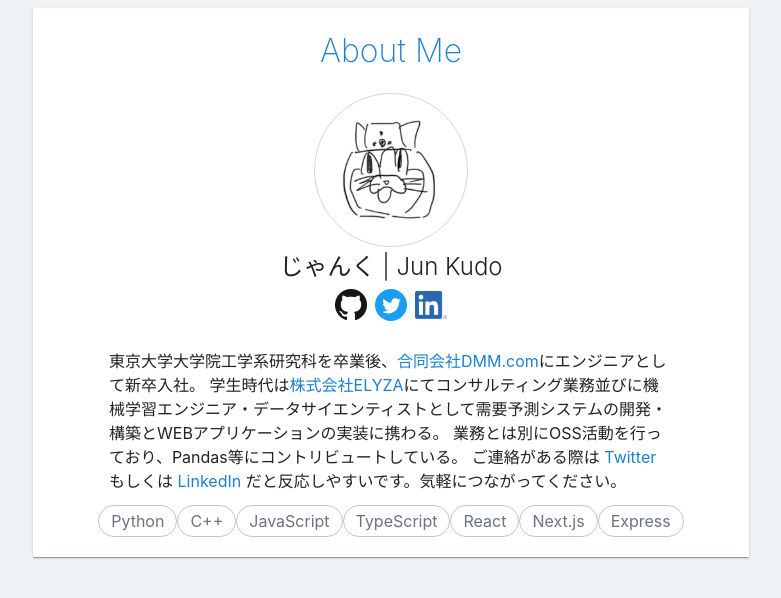
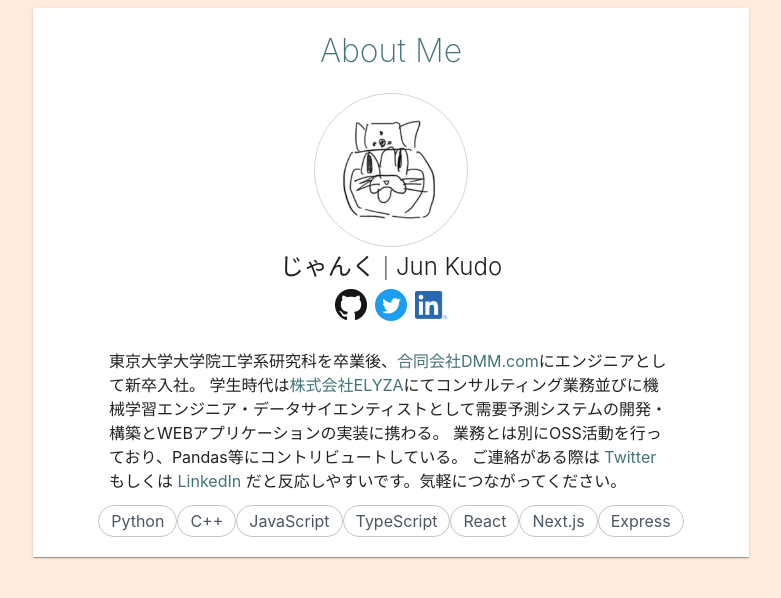
Before and after one commit to junjunjunk/junjunjunk.github.io, a Next.js app: page / in a window 1280 px wide. Shown: the top 598 px of the page, without its empty margins (249-1030 px from the left). Built offline with nearby package versions, Linux system fonts and the light colour scheme.

Commit message:
[CHANGE] base color palette

```diff
--- a/src/components/AboutMePaper.tsx
+++ b/src/components/AboutMePaper.tsx
@@ -22,8 +22,13 @@
           variant="h4"
           component="h4"
           className="font-light text-2xl mt-1"
+          display="inline"
         >
-          じゃんく | Jun Kudo
+          じゃんく{' '}
+          <Typography display="inline" className="text-xl text-gray-500">
+            |
+          </Typography>{' '}
+          Jun Kudo
         </Typography>
         <div className="inline mt-0.5 mb-6">
           <IconButton component={Link} href="https://github.com/junjunjunk" className="p-1">
@@ -60,7 +65,7 @@
                 key={data}
                 variant="outlined"
                 color="default"
-                className="text-base text-gray-500"
+                className="text-base text-gray-600"
               />
             );
           })}
--- a/src/styles/theme.ts
+++ b/src/styles/theme.ts
@@ -8,7 +8,7 @@
 export const styledComponentsTheme = {
   color: {
     text: '#212121',
-    background: '#EFF2F5',
+    background: '#ffecde',
     primary: '#1E81D0',
   },
 };
@@ -17,9 +17,16 @@
 // material-ui
 
 export const primaryPalatte: PaletteColorOptions = {
-  light: '#65AEFF',
-  main: '#1E81D0',
-  dark: '#00539F',
+  light: '#70a3a6',
+  main: '#427477',
+  dark: '#12484b',
+  contrastText: '#FFFFFF',
+};
+
+export const secondaryPalette: PaletteColorOptions = {
+  light: '#ff8f8a',
+  main: '#cb5f5d',
+  dark: '#963033',
   contrastText: '#FFFFFF',
 };
 
@@ -30,6 +37,7 @@
 export const muiTheme = createMuiTheme({
   palette: {
     primary: primaryPalatte,
+    secondary: secondaryPalette,
   },
 
   shape: {
```
